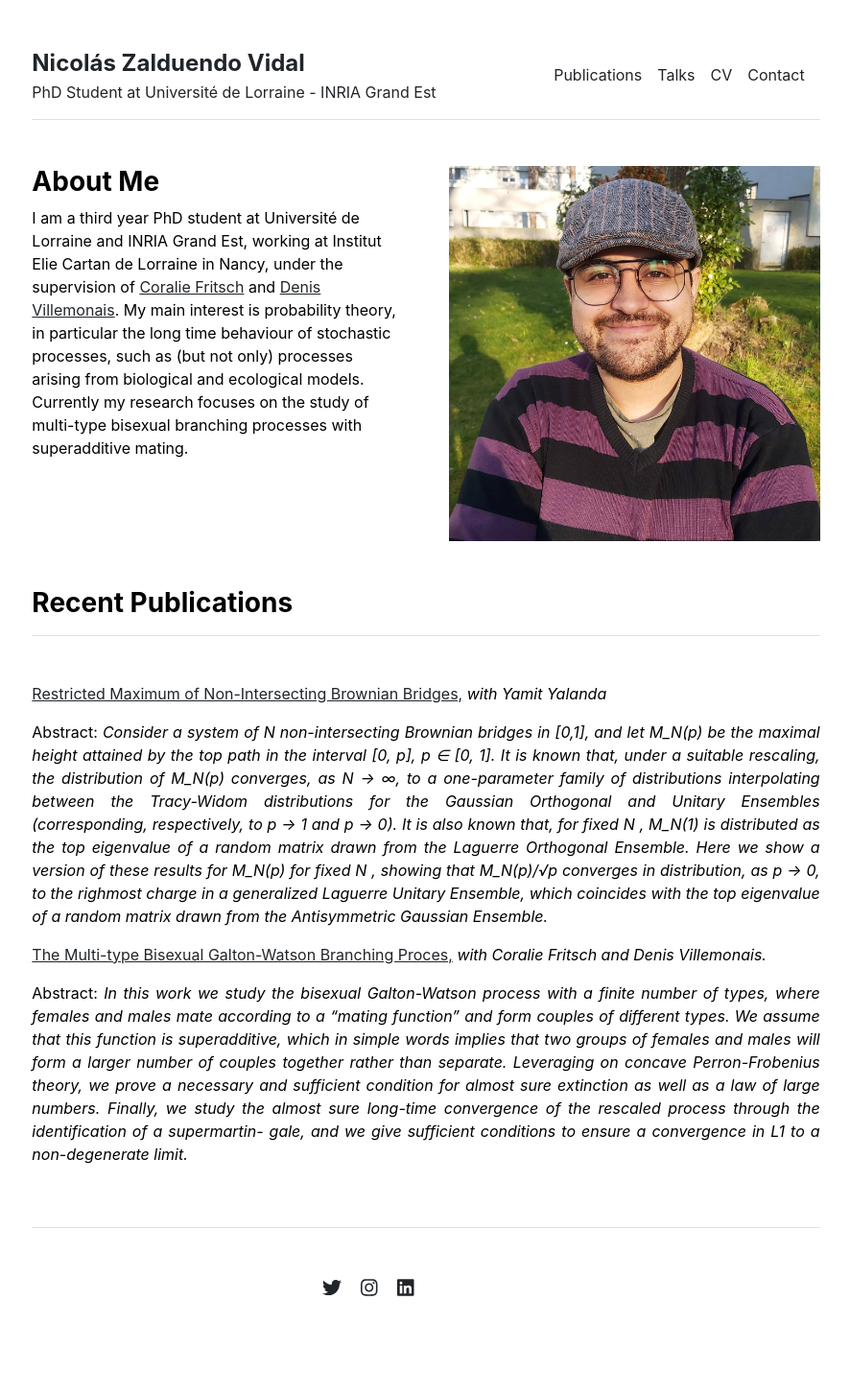
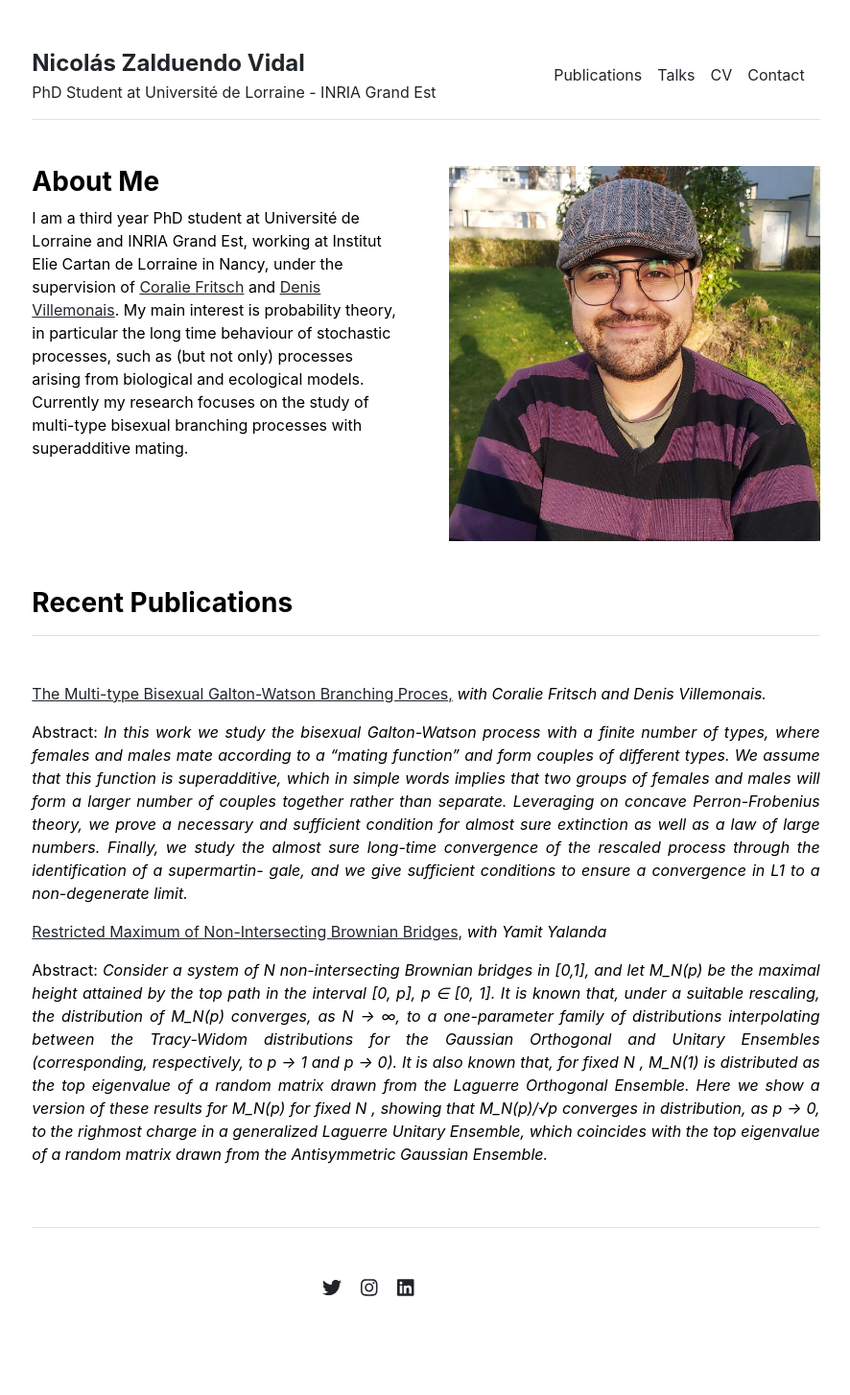
Before and after one commit to nzalduendo/nzalduendo.github.io, a Jekyll site: the page built from index.md, in a window 1280 px wide. Shown: the whole page at 96% size, without its empty margins (196-1082 px from the left). Built offline with Jekyll 4.4.1, drawn with Linux system fonts in a browser that asks for light colours; part of the change alters nothing that is shown.

```diff
--- a/_data/publications.yml
+++ b/_data/publications.yml
@@ -1,7 +1,7 @@
 featured:
+- {name: 'The Multi-type Bisexual Galton-Watson Branching Proces,', url: 'https://arxiv.org/abs/2206.09622', contributors: 'Coralie Fritsch and Denis Villemonais.', abstract: 'In this work we study the bisexual Galton-Watson process with a finite number of types, where females and males mate according to a “mating function” and form couples of different types. We assume that this function is superadditive, which in simple words implies that two groups of females and males will form a larger number of couples together rather than separate. Leveraging on concave Perron-Frobenius theory, we prove a necessary and sufficient condition for almost sure extinction as well as a law of large numbers. Finally, we study the almost sure long-time convergence of the rescaled process through the identification of a supermartin- gale, and we give sufficient conditions to ensure a convergence in L1 to a non-degenerate limit.'}
 - {name: 'Restricted Maximum of Non-Intersecting Brownian Bridges,', url: 'https://arxiv.org/abs/2302.11432', contributors: 'Yamit Yalanda', abstract: 'Consider a system of N non-intersecting Brownian bridges in [0,1], and let M_N(p) be the maximal height attained by the top path in the interval [0, p], p ∈ [0, 1]. It is known that, under a suitable rescaling, the distribution of M_N(p) converges, as N → ∞, to a one-parameter family of distributions interpolating between the Tracy-Widom distributions for the Gaussian Orthogonal and Unitary Ensembles (corresponding, respectively, to p → 1 and p → 0). It is also known that, for fixed N , M_N(1) is distributed as the top eigenvalue of a random matrix drawn from the Laguerre Orthogonal Ensemble. Here we show a version of these results for M_N(p) for fixed N , showing that M_N(p)/√p converges in distribution, as p → 0, to the righmost charge in a generalized Laguerre Unitary Ensemble, which coincides with the top eigenvalue of a random matrix drawn from the Antisymmetric Gaussian Ensemble.'}
-- {name: 'The Multi-type Bisexual Galton-Watson Branching Proces,', url: 'https://arxiv.org/abs/2206.09622', contributors: 'Coralie Fritsch and Denis Villemonais.', abstract: 'In this work we study the bisexual Galton-Watson process with a finite number of types, where females and males mate according to a “mating function” and form couples of different types. We assume that this function is superadditive, which in simple words implies that two groups of females and males will form a larger number of couples together rather than separate. Leveraging on concave Perron-Frobenius theory, we prove a necessary and sufficient condition for almost sure extinction as well as a law of large numbers. Finally, we study the almost sure long-time convergence of the rescaled process through the identification of a supermartin- gale, and we give sufficient conditions to ensure a convergence in L1 to a non-degenerate limit.'}
 
 index:
+- {name: 'The Multi-type Bisexual Galton-Watson Branching Proces,', url: 'https://arxiv.org/abs/2206.09622', contributors: 'Coralie Fritsch and Denis Villemonais.'}
 - {name: 'Restricted Maximum of Non-Intersecting Brownian Bridges,', url: 'https://arxiv.org/abs/2302.11432', contributors: 'Yamit Yalanda'}
-- {name: 'The Multi-type Bisexual Galton-Watson Branching Proces,', url: 'https://arxiv.org/abs/2206.09622', contributors: 'Coralie Fritsch and Denis Villemonais.'}
```
